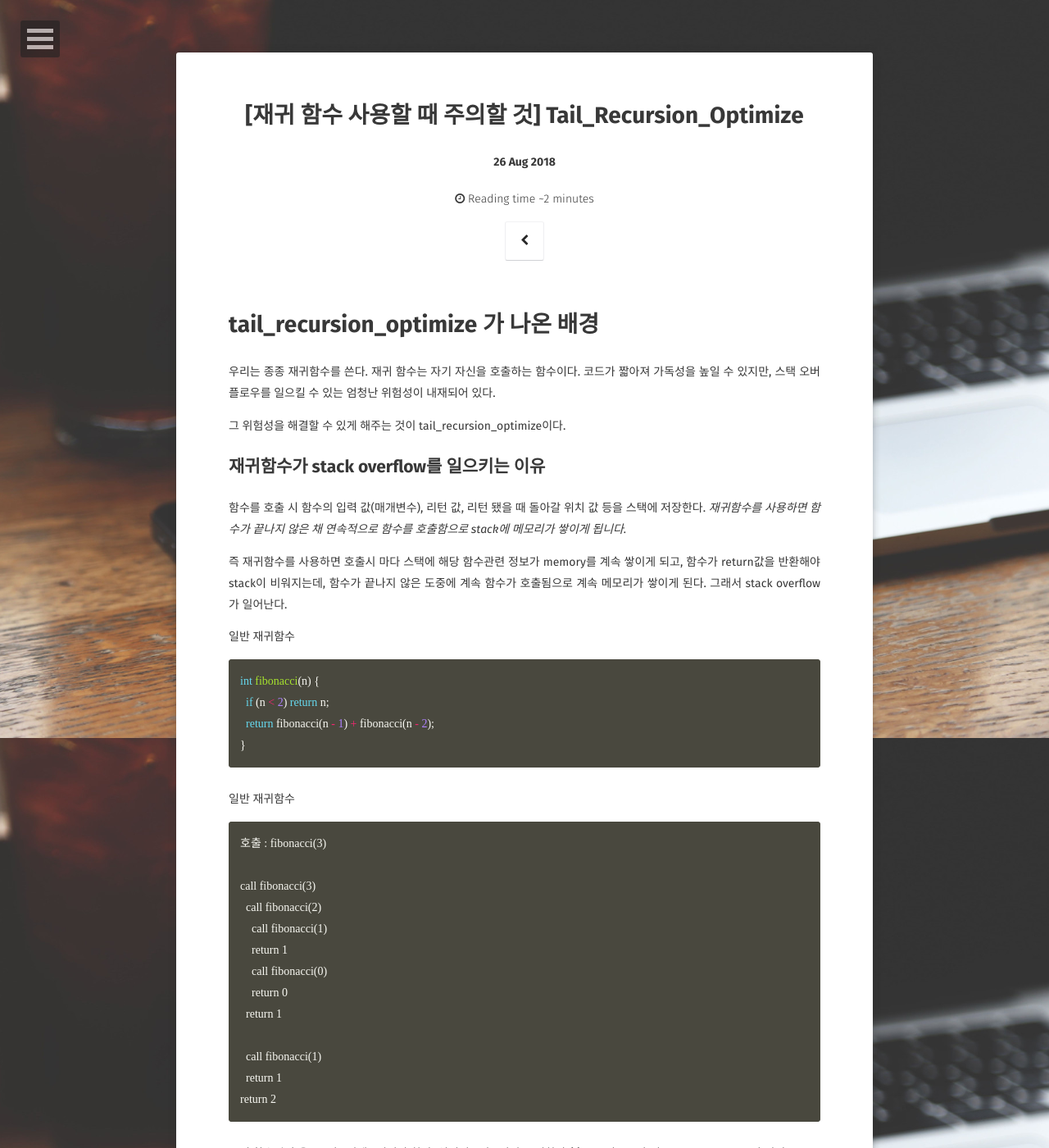
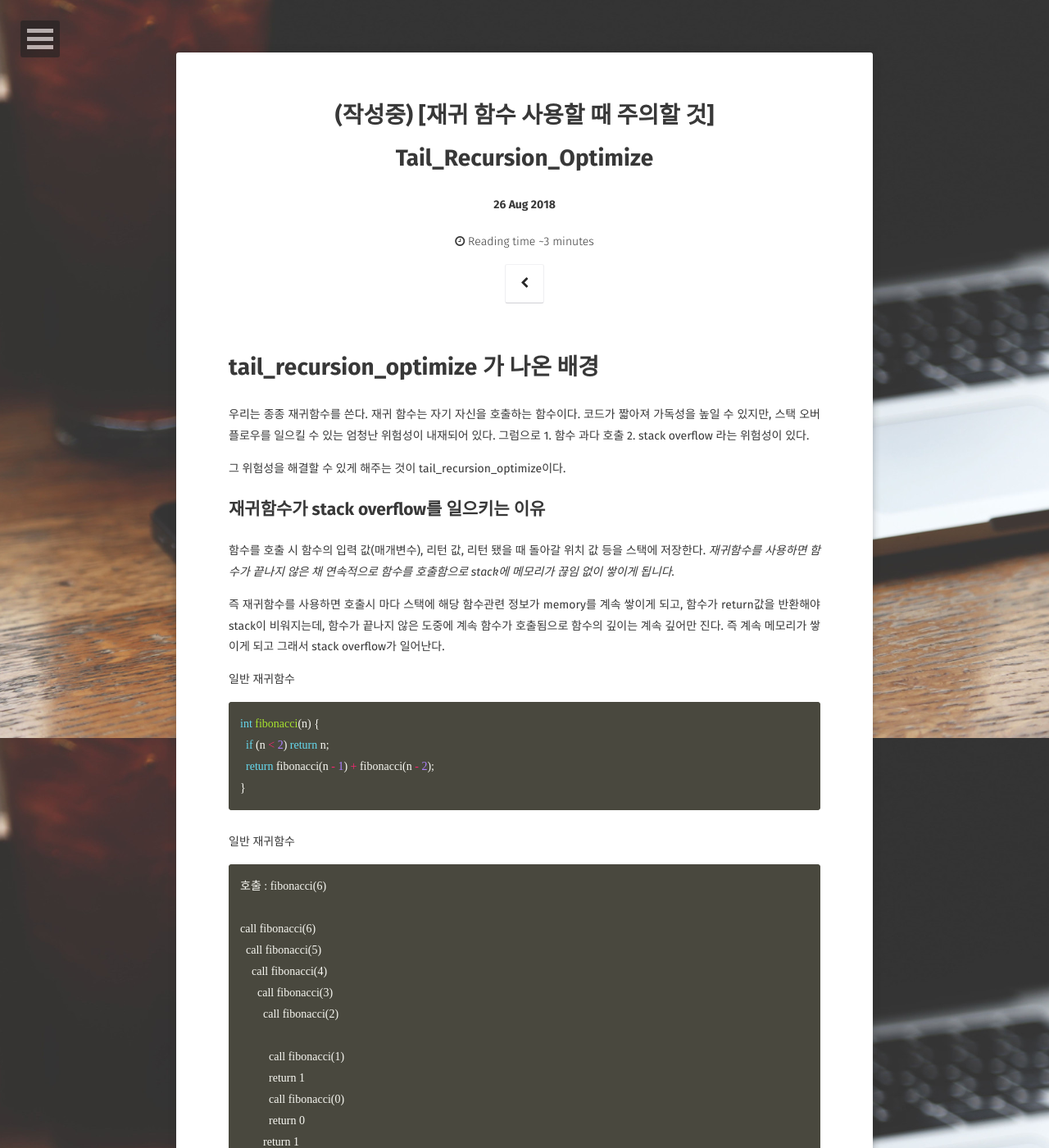
Before and after one commit to JoosJuliet/joosjuliet.github.io, a Jekyll site: the page built from _posts/2018-08-26-tail_recursion.md, in a window 1280 px wide and 1400 px high. Shown: the whole window at 82% size. Built offline with Jekyll 4.4.1, drawn with Linux system fonts in a browser that asks for light colours; some web fonts are replaced; some of the changed lines change nothing that is shown; some of the changed text lies outside the part shown.

Commit message:
tail recursion 추가 글쓰

````diff
--- a/_posts/2018-08-26-tail_recursion.md
+++ b/_posts/2018-08-26-tail_recursion.md
@@ -1,7 +1,7 @@
 ---
 layout: post
 section-type: post
-title: "[재귀 함수 사용할 때 주의할 것] Tail_Recursion_Optimize"
+title: "(작성중) [재귀 함수 사용할 때 주의할 것] Tail_Recursion_Optimize"
 categories: Python
 tags: [ 'python', 'tail_recursion', 'stack_overflow', 'call_stack' ]
 comments: true
@@ -12,17 +12,19 @@ comments: true
 우리는 종종 재귀함수를 쓴다.
 재귀 함수는 자기 자신을 호출하는 함수이다.
 코드가 짧아져 가독성을 높일 수 있지만, 스택 오버 플로우를 일으킬 수 있는 엄청난 위험성이 내재되어 있다.
+그럼으로 1. 함수 과다 호출 2. stack overflow 라는 위험성이 있다.
+
 
 그 위험성을 해결할 수 있게 해주는 것이 tail_recursion_optimize이다.
 
 ## 재귀함수가 stack overflow를 일으키는 이유
 
 함수를 호출 시 함수의 입력 값(매개변수), 리턴 값, 리턴 됐을 때 돌아갈 위치 값 등을 스택에 저장한다.
-*재귀함수를 사용하면 함수가 끝나지 않은 채 연속적으로 함수를 호출함으로 stack에 메모리가 쌓이게 됩니다.*
+*재귀함수를 사용하면 함수가 끝나지 않은 채 연속적으로 함수를 호출함으로 stack에 메모리가 끊임 없이 쌓이게 됩니다.*
 
 즉 재귀함수를 사용하면 호출시 마다 스택에 해당 함수관련 정보가 memory를 계속 쌓이게 되고,
-함수가 return값을 반환해야 stack이 비워지는데, 함수가 끝나지 않은 도중에 계속 함수가 호출됨으로
-계속 메모리가 쌓이게 된다. 그래서 stack overflow가 일어난다.
+함수가 return값을 반환해야 stack이 비워지는데, 함수가 끝나지 않은 도중에 계속 함수가 호출됨으로 함수의 깊이는 계속 깊어만 진다.
+즉 계속 메모리가 쌓이게 되고 그래서 stack overflow가 일어난다.
 
 
 일반 재귀함수
@@ -34,25 +36,65 @@ int fibonacci(n) {
 ```
 일반 재귀함수
 ```
-호출 : fibonacci(3)
+호출 : fibonacci(6)
 
-call fibonacci(3)
-  call fibonacci(2)
-    call fibonacci(1)
+call fibonacci(6)
+  call fibonacci(5)
+    call fibonacci(4)
+      call fibonacci(3)
+        call fibonacci(2)
+
+          call fibonacci(1)
+          return 1
+          call fibonacci(0)
+          return 0
+        return 1
+        call fibonacci(1)
+        return 1
+      return 2
+      call fibonacci(2)
+        call fibonacci(1)
+        return 1
+        call fibonacci(0)
+        return 0
+      return 1
+    return 3
+    call fibonacci(3)
+      call fibonacci(2)
+        call fibonacci(1)
+        return 1
+        call fibonacci(0)
+        return 0
+      return 1
+      call fibonacci(1)
+      return 1
+    return 2
+  return 5
+  call fibonacci(4)
+    call fibonacci(3)
+      call fibonacci(2)
+        call fibonacci(1)
+        return 1
+        call fibonacci(0)
+        return 0
+      return 1
+      call fibonacci(1)
+      return 1
+    return 2
+    call fibonacci(2)
+      call fibonacci(1)
+      return 1
+      call fibonacci(0)
+      return 0
     return 1
-    call fibonacci(0)
-    return 0
-  return 1
+  return 3
+return 8
+```
+앞에 fibonacci를 호출 했음에도 계속 다시 함수를 stack에 호출한다.
 
-  call fibonacci(1)
-  return 1
-return 2
-```
-무려 함수 호출을... n이 3인데 5번이나 한다.
-심지어 n이 6이면 25번한다 ^^
+무려 함수 호출을... n이 3인데 5번이나 하고 심지어 n이 6이면 25번하며,
+딱 봐도 정신이 혼란스럽다.
 즉 n이 100만 되도 stack_overflow가 난다.
-
-
 
 이런 단점을 보완하기 위해 나온 것은 *tail_recursion* 이라는 최적화 방법이다.
 
````
